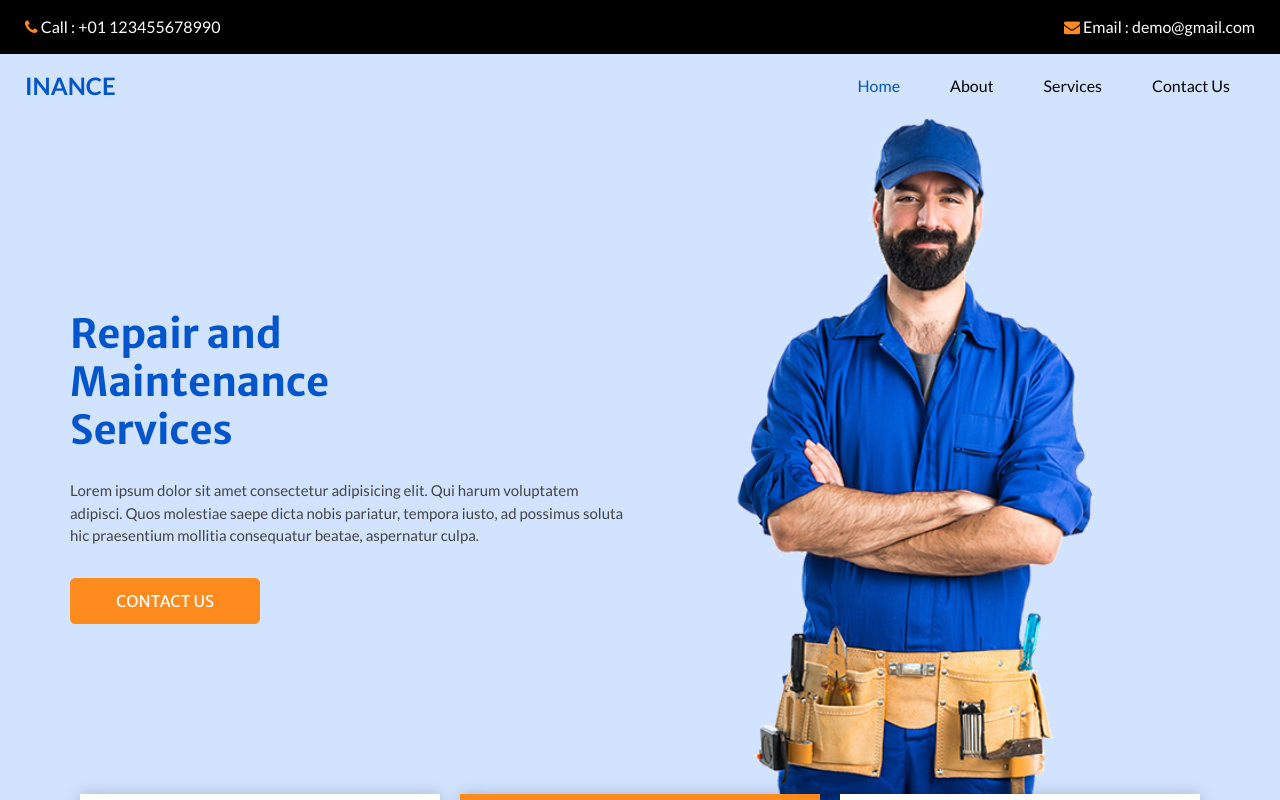
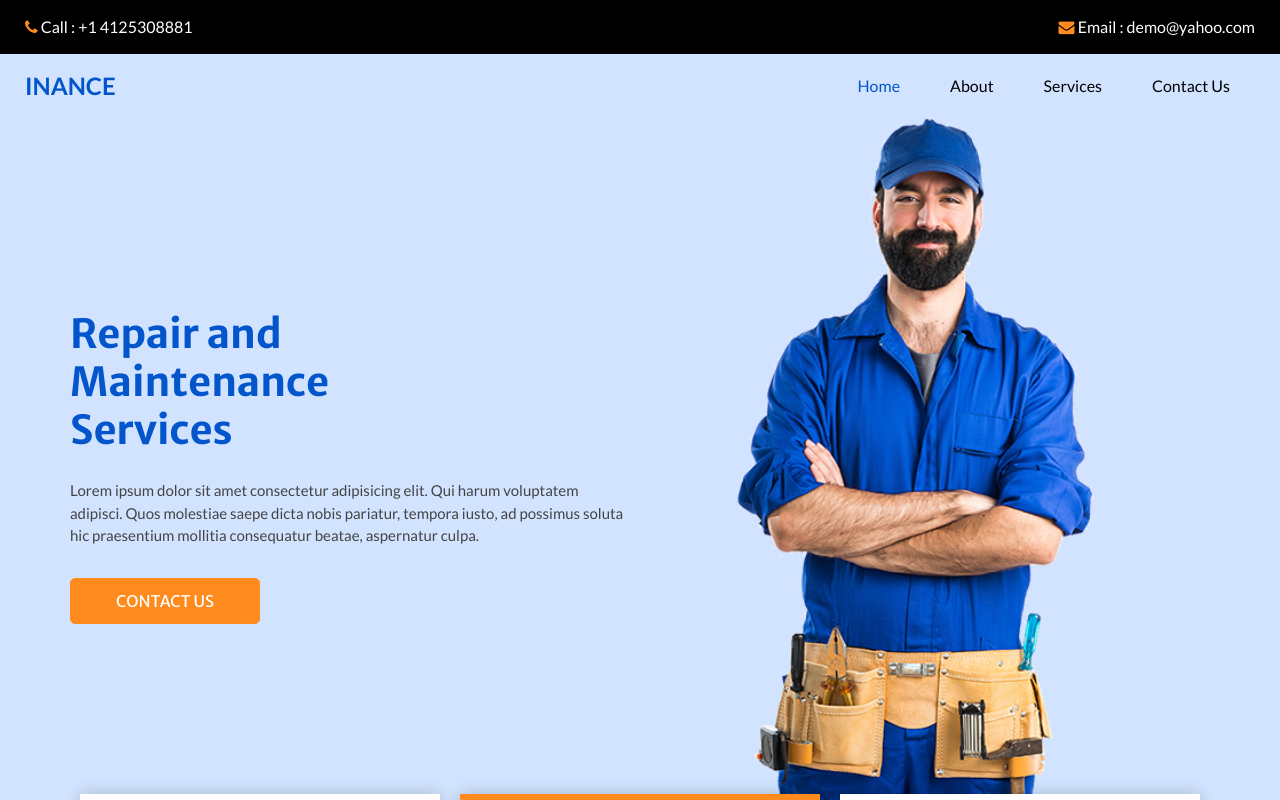
Before and after one commit to RichEssilfie/freewebsite, a plain HTML site: page index.html in a window 1280 px wide. Shown: the top 800 px of the page. Drawn offline with nearby package versions, Linux system fonts and the light colour scheme; some packages are replaced by stand-ins of ours.

Commit message:
dev branch

```diff
--- a/index.html
+++ b/index.html
@@ -38,13 +38,13 @@
             <a href="">
               <i class="fa fa-phone" aria-hidden="true"></i>
               <span>
-                Call : +01 123455678990
+                Call : +1 4125308881
               </span>
             </a>
             <a href="">
               <i class="fa fa-envelope" aria-hidden="true"></i>
               <span>
-                Email : demo@gmail.com
+                Email : demo@yahoo.com
               </span>
             </a>
           </div>
```
